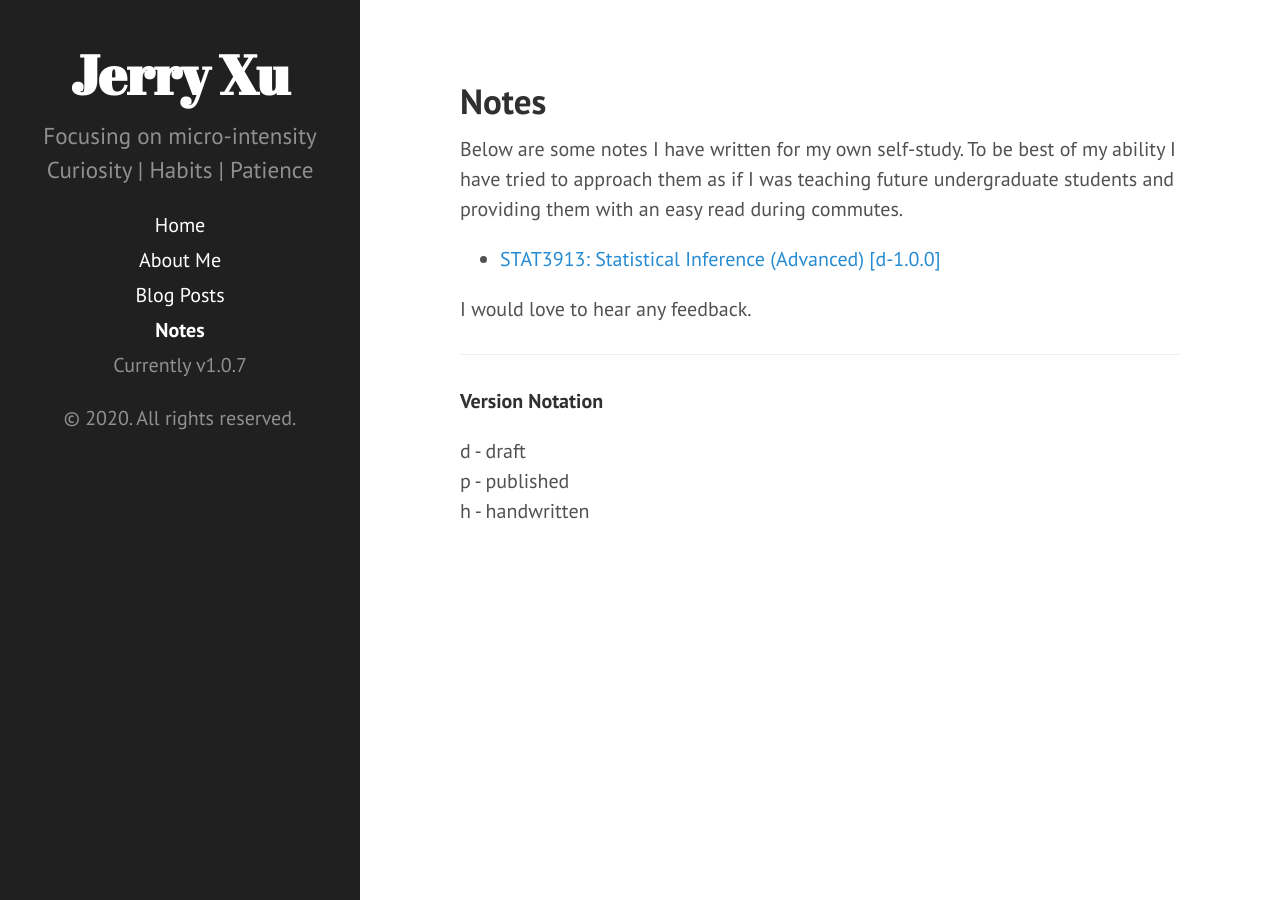
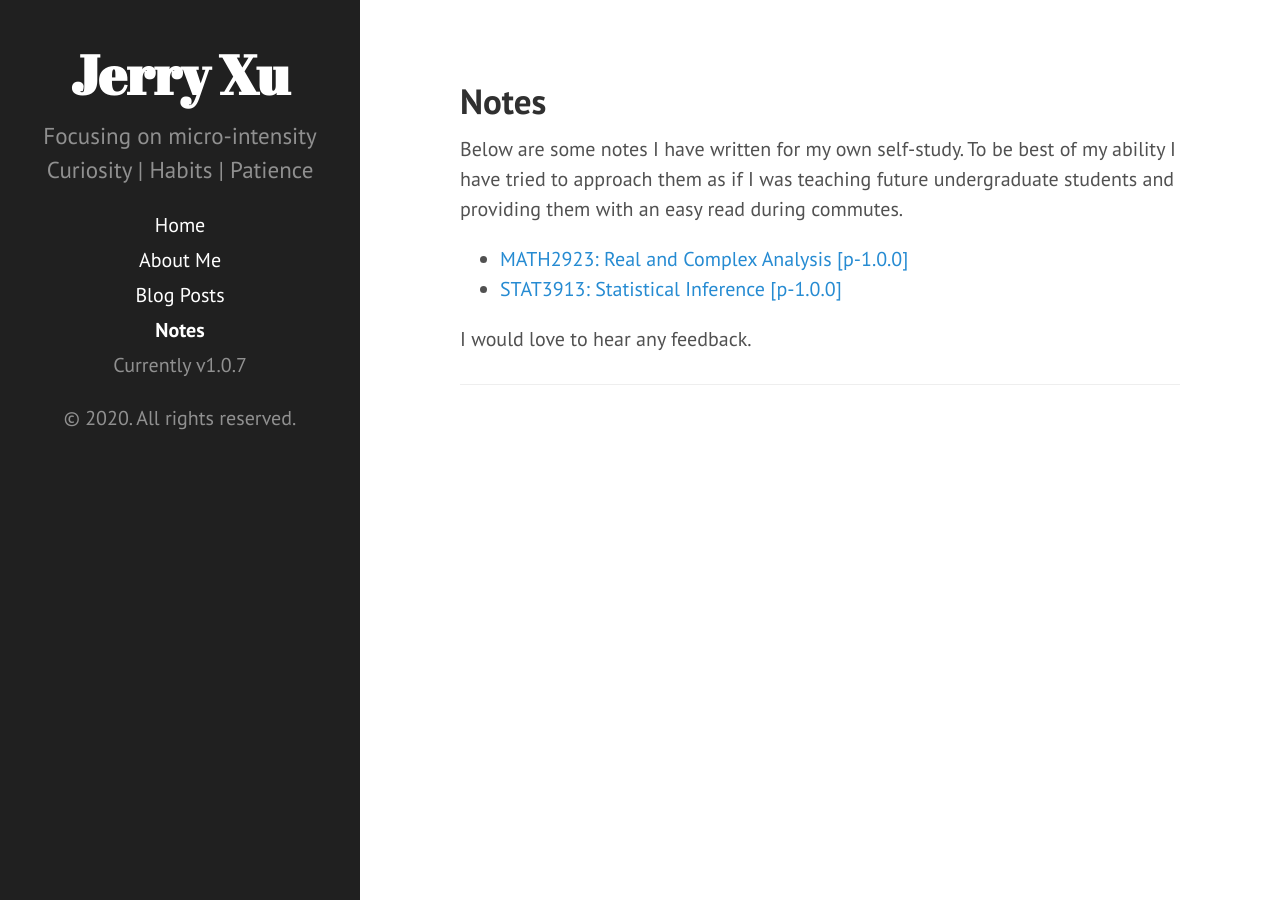
Before and after one commit to jerry-ye-xu/jerry-ye-xu.github.io, a Jekyll site: the page built from notes.md, in a window 1280 px wide. Built offline with Jekyll 4.4.1, drawn with Linux system fonts in a browser that asks for light colours.

Commit message:
add analysis notes

```diff
--- a/notes.md
+++ b/notes.md
@@ -7,8 +7,11 @@ toc: False
 Below are some notes I have written for my own self-study. To be best of my ability I have tried to approach them as if I was teaching future undergraduate students and providing them with an easy read during commutes.
 
 <ul>
+    <li>
+        <a href="/notes/analysis.pdf">MATH2923: Real and Complex Analysis [p-1.0.0]</a>
+    </li>
 	<li>
- 		<a href="/notes/statistical_inference.pdf">STAT3913: Statistical Inference (Advanced) [d-1.0.0]</a>
+ 		<a href="/notes/statistical_inference.pdf">STAT3913: Statistical Inference [p-1.0.0]</a>
 	</li>
 <!-- 	<li>
  		<a href="/notes/linear_algebra.pdf">MATH2922: Linear and Abstract Algebra (Advanced), Selected Topics [dh-1.0.0]</a>
@@ -21,9 +24,3 @@ Below are some notes I have written for my own self-study. To be best of my abil
 I would love to hear any feedback.
 
 ---
-
-__Version Notation__
-
-d - draft <br>
-p - published <br>
-h - handwritten
```
Also changed, not shown: 1 other file.
